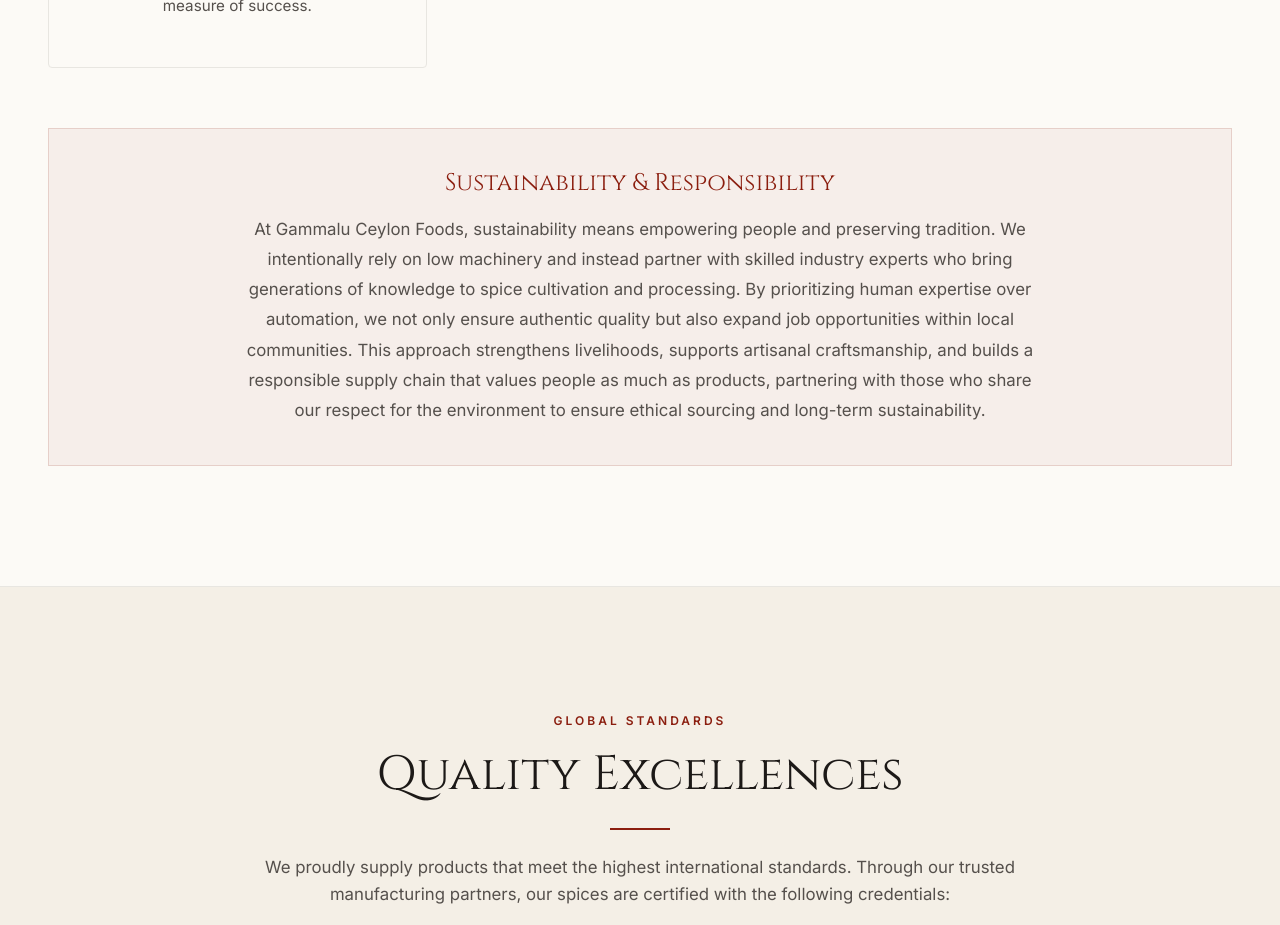
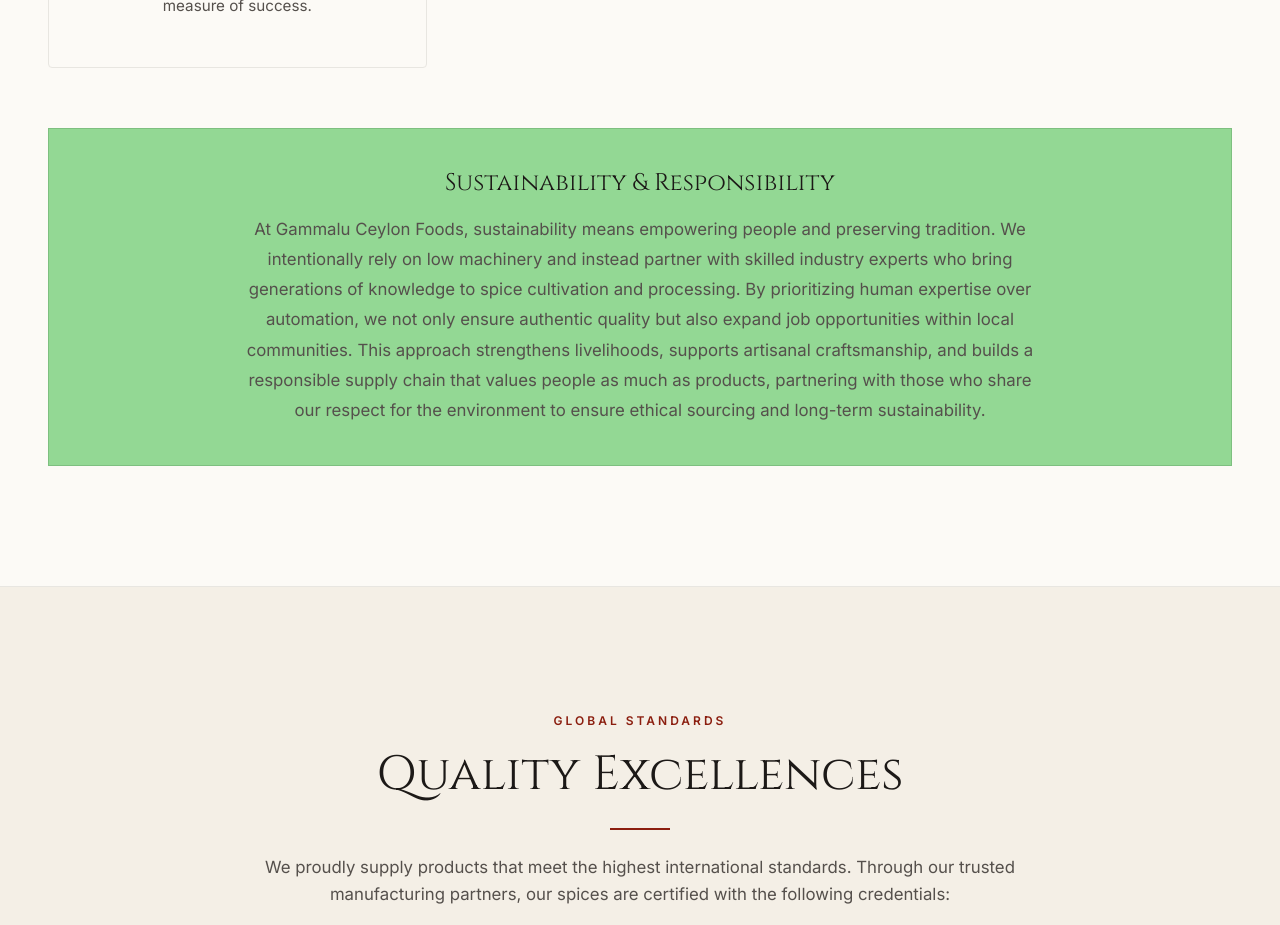
Before and after one commit to chithilamanul1/gammalu-, a Next.js app: page / in a window 1280 px wide. Shown: the part 4040-4965 px from the top of the page. Built offline with nearby package versions, Linux system fonts and the light colour scheme.

Commit message:
Update Sustainability card background to green (#93d894)

```diff
--- a/src/app/page.tsx
+++ b/src/app/page.tsx
@@ -278,8 +278,8 @@
           </div>
 
           <AnimatedSection direction="up">
-            <div style={{ background: "var(--accent-red-dim)", padding: "40px", border: "1px solid rgba(139, 30, 15, 0.15)", textAlign: "center" }}>
-              <h3 style={{ fontSize: "1.5rem", marginBottom: "16px", color: "var(--accent-red)" }}>Sustainability & Responsibility</h3>
+            <div style={{ background: "#93d894", padding: "40px", border: "1px solid rgba(40, 90, 45, 0.2)", textAlign: "center" }}>
+              <h3 style={{ fontSize: "1.5rem", marginBottom: "16px", color: "var(--text-primary)" }}>Sustainability & Responsibility</h3>
               <p style={{ color: "var(--text-secondary)", lineHeight: "1.8", maxWidth: "800px", margin: "0 auto" }}>
                 At Gammalu Ceylon Foods, sustainability means empowering people and preserving tradition. We intentionally rely on low machinery and instead partner with skilled industry experts who bring generations of knowledge to spice cultivation and processing. By prioritizing human expertise over automation, we not only ensure authentic quality but also expand job opportunities within local communities. This approach strengthens livelihoods, supports artisanal craftsmanship, and builds a responsible supply chain that values people as much as products, partnering with those who share our respect for the environment to ensure ethical sourcing and long-term sustainability.
               </p>
```
